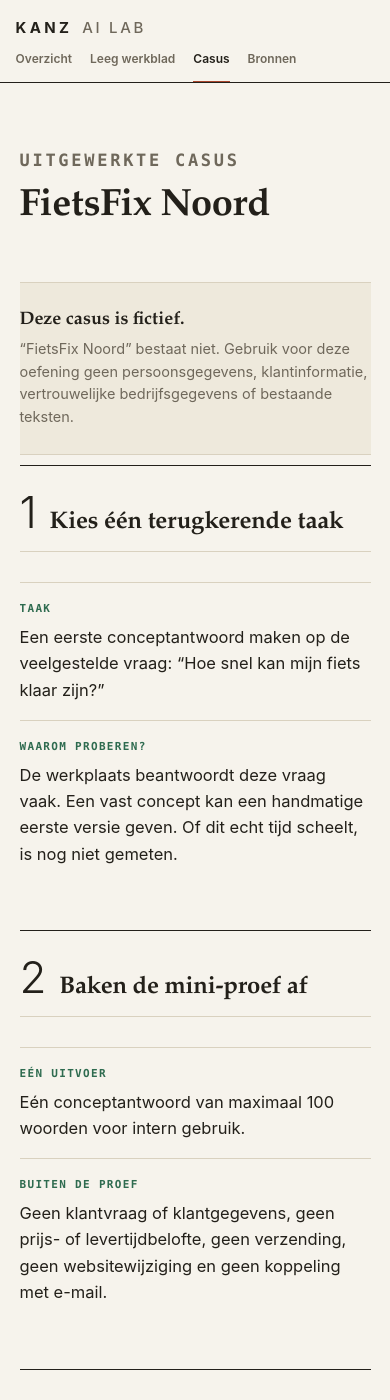
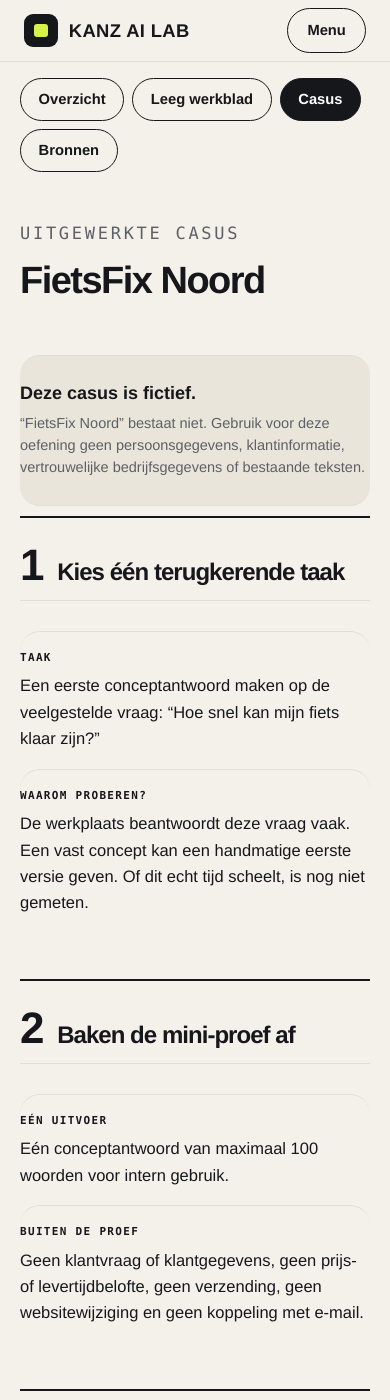
Before and after one commit to kanz-ai-lab-nl/kanz-ai-lab-nl.github.io, a Jekyll site: the page taakkaarten/veilige-mini-proef/casus/index.html, which Jekyll copies as it is, in a window 390 px wide and 1400 px high. Built offline with Jekyll 4.4.1, drawn with Linux system fonts in a browser that asks for light colours; some of the changed text lies outside the part shown.

Commit message:
Nieuwe stijl (REQUEST 9): taakkaart casus

```diff
--- a/taakkaarten/veilige-mini-proef/casus/index.html
+++ b/taakkaarten/veilige-mini-proef/casus/index.html
@@ -16,7 +16,7 @@
 <meta property="og:image:width" content="1600">
 <meta property="og:image:height" content="900">
 <meta name="twitter:card" content="summary_large_image">
-<link rel="icon" href="/favicon.ico">
+<link rel="icon" href="/favicon.ico"><link rel="stylesheet" href="/assets/kanz.css">
 <style>
 :root{
   --paper:#f6f3ec;
@@ -164,10 +164,53 @@ footer b{color:var(--ink)}
 a.button,a.button:visited,a.button:active{color:var(--paper);text-decoration:none}
 a.button.ghost,a.button.ghost:visited{color:var(--ink)}
 a.button.text,a.button.text:visited{color:var(--muted);text-decoration:underline;text-underline-offset:3px}
+
+/* KANZ nieuwe stijl */
+:root{--paper:#f4f1ea;--band:#e9e5da;--ink:#16171b;--muted:#5d6066;--line:#e2ded3;--green:#16171b;--rust:#16171b;--rust-band:#d7f24b;--ghost:#e2ded3;--serif:"Helvetica Neue",Helvetica,"Segoe UI","Arial Black",Arial,system-ui,sans-serif;--sans:"Helvetica Neue",Helvetica,"Segoe UI",Arial,system-ui,sans-serif;--mono:ui-monospace,"SF Mono","Cascadia Mono",Menlo,Consolas,monospace}
+body{font-size:18px}
+h1,h2,h3{font-family:var(--serif);font-weight:800;letter-spacing:-.04em;color:var(--ink)}
+main{max-width:76rem}
+.subnav{max-width:76rem;margin:0 auto;padding:1.4rem 1.5rem 0}
+.subnav .tabs{margin:0}
+.dateline{border-bottom:1px solid var(--ink);color:var(--muted)}
+.hero{padding:2.4rem 1.5rem 4rem}.hero .dateline{border-top:0;padding-top:0}
+.hero h1{font-size:clamp(2.6rem,7vw,5.4rem);line-height:.98;letter-spacing:-.055em;max-width:14ch;margin:2rem 0 1.4rem}
+.dek{color:#3a3d43;font-size:clamp(18px,1.8vw,22px)}
+.button{border-radius:999px;background:var(--lime,#d7f24b);color:var(--ink);border:1px solid var(--ink);font:700 15px/1.2 var(--sans);letter-spacing:0;padding:15px 26px}
+.button:hover{background:#c9e53a}
+.button.ghost{background:transparent}
+.button.text{border-color:transparent;background:transparent;text-decoration:underline}
+a.button,a.button:visited,a.button:active{color:var(--ink)}
+a.button.ghost,a.button.ghost:visited{color:var(--ink)}
+a.button.text,a.button.text:visited{color:var(--muted)}
+.label{color:var(--muted);font-weight:500}.label.rust{color:var(--lime,#d7f24b)}
+.contains{border-top:1px solid var(--ink)}
+.contains li span,.route li span{color:var(--ink)}
+.safety{background:#d7f24b;border:1px solid var(--ink);border-radius:28px;margin:0 1.5rem;padding:2rem 2.2rem}
+.safety b{font-family:var(--serif);font-weight:800;letter-spacing:-.03em}
+.safety p{color:#2a2c31}
+.route{padding:4.5rem 1.5rem}
+.route li{font-family:var(--serif);font-weight:800;letter-spacing:-.03em;border-top:1px solid var(--ink)}
+.route li span{font-weight:400}
+.notyet{background:var(--ink);color:#fff;border:0;border-radius:36px;margin:0 1.5rem;padding:3.5rem 2.5rem}
+.notyet h2{color:#fff}
+.notyet li{border-top:1px solid #3a3d43;color:#e6e7ea}
+.notyet li span{color:var(--lime,#d7f24b)}
+.sheet{padding:3rem 1.5rem 5rem}
+.step{border-top:2px solid var(--ink)}
+.step-no{font-weight:800;color:var(--ink)}
+.writing-lines{background-color:transparent}
+.answer,.synthetic,.card{border-radius:20px}
+blockquote{border-top:2px solid var(--ink);border-bottom:2px solid var(--ink);font-family:var(--serif);font-weight:700;letter-spacing:-.02em}
+blockquote b{color:var(--ink)}
+.license{border-top:2px solid var(--ink)}
+.page-end a{color:var(--ink)}
+@media(max-width:640px){.hero{padding:1.6rem 1.25rem 3rem}.hero h1{font-size:2.7rem}.safety,.notyet{margin:0 1rem;padding:1.6rem 1.3rem;border-radius:24px}.route,.sheet{padding-left:1.25rem;padding-right:1.25rem}.subnav{padding:1rem 1.25rem 0}}
+@media print{.top,.subnav,footer.site{display:none!important}body{background:#fff!important}.safety,.notyet{background:#fff!important;color:#000!important;border:1px solid #000}.notyet h2,.notyet li{color:#000!important}}
 </style>
 </head>
 <body>
-<div class="mast"><a href="/" class="wordmark">KANZ<span>AI Lab</span></a><nav aria-label="Onderdelen"><a href="/taakkaarten/veilige-mini-proef/">Overzicht</a><a href="/taakkaarten/veilige-mini-proef/sjabloon/">Leeg werkblad</a><a href="/taakkaarten/veilige-mini-proef/casus/" aria-current="page">Casus</a><a href="/taakkaarten/veilige-mini-proef/bronnen/">Bronnen</a></nav></div>
+<header class="top"><div class="w"><a class="brand" href="/"><i></i>KANZ AI Lab</a><div class="menu"><nav aria-label="Menu"><a href="/#posts">Posts</a><a href="/#aanbod">Aanbod</a><a href="/#over">Over</a></nav><a class="cta" href="/gids/">Gids: veilig starten met AI</a></div><details class="mm"><summary>Menu</summary><div class="mi"><nav aria-label="Menu"><a href="/#posts">Posts</a><a href="/#aanbod">Aanbod</a><a href="/#over">Over</a></nav><a class="cta" href="/gids/">Gids: veilig starten met AI</a></div></details></div></header><div class="subnav"><div class="tabs noprint"><a href="/taakkaarten/veilige-mini-proef/">Overzicht</a><a href="/taakkaarten/veilige-mini-proef/sjabloon/">Leeg werkblad</a><a href="/taakkaarten/veilige-mini-proef/casus/" aria-current="page">Casus</a><a href="/taakkaarten/veilige-mini-proef/bronnen/">Bronnen</a></div></div>
 <main>
 <section class="sheet">
   <div class="sheet-head"><p class="label">Uitgewerkte casus</p><h1>FietsFix Noord</h1></div>
@@ -214,6 +257,6 @@ a.button.text,a.button.text:visited{color:var(--muted);text-decoration:underline
   </article>
 </section>
 </main>
-<footer><b>KANZ AI Lab</b><span>Open, praktisch, onder menselijk toezicht.</span></footer>
+<footer class="site"><div class="w">KANZ AI Lab</div></footer>
 </body>
 </html>
```
